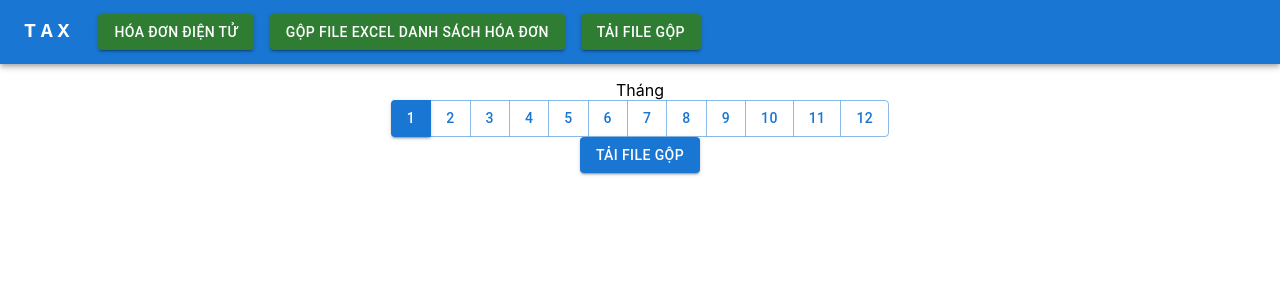
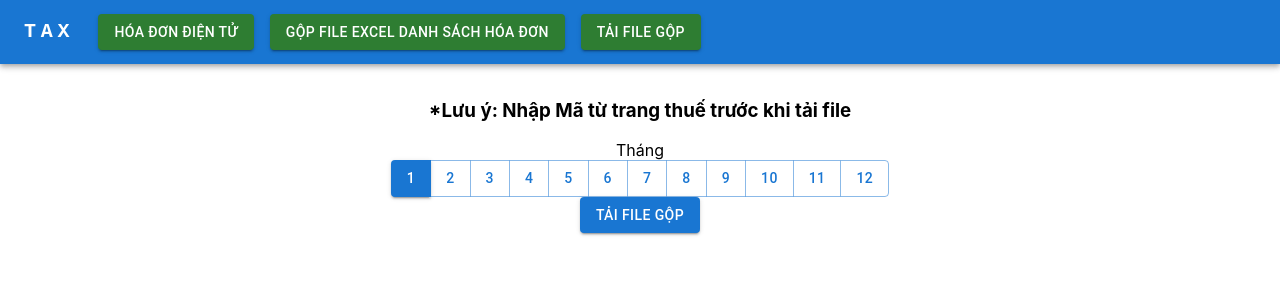
Before and after one commit to LYSAYHOI/tax-management, a React (Create React App) app: page /invoices-list in a window 1280 px wide. Shown: the top 300 px of the page. Built offline with nearby package versions, Linux system fonts and the light colour scheme.

Commit message:
add hint

```diff
--- a/src/component/invoicefilelist/InvoiceFileList.component.tsx
+++ b/src/component/invoicefilelist/InvoiceFileList.component.tsx
@@ -28,6 +28,7 @@ export default function InvoiceFileListComponent() {
 
   return (
     <div className="container">
+      <h3>*Lưu ý: Nhập Mã từ trang thuế trước khi tải file</h3>
       <span className="month-span">Tháng</span>
       <ButtonGroup variant="outlined">
         <Button
```
